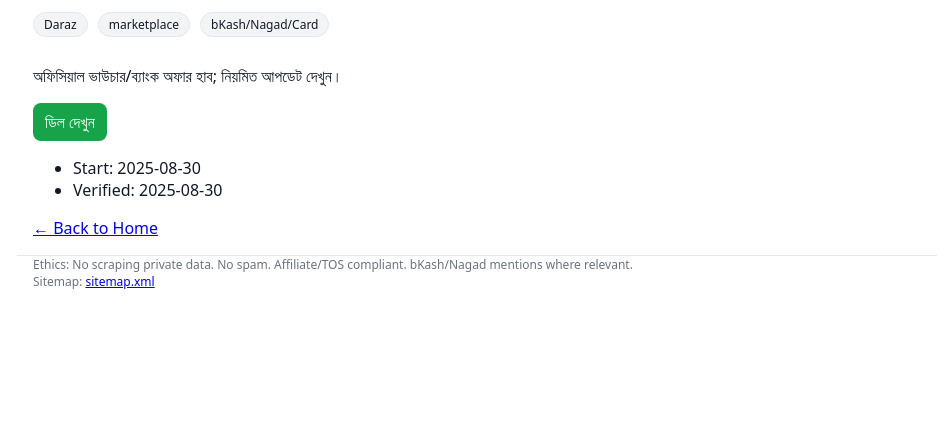
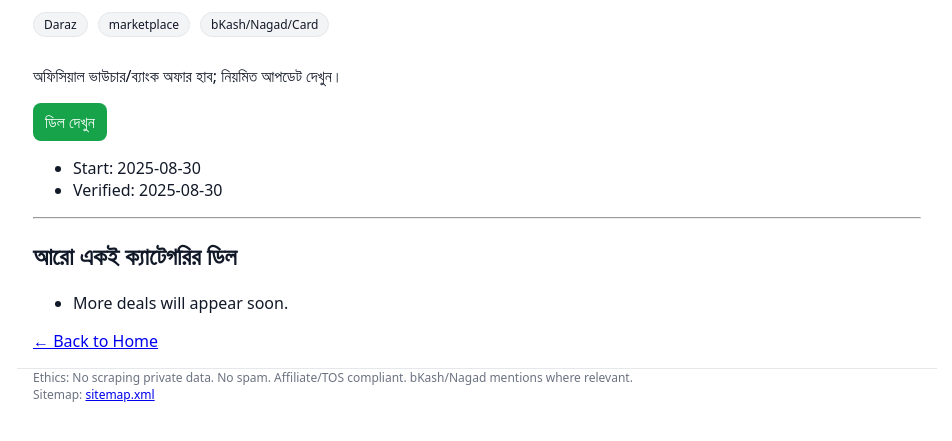
Before and after one commit to CuponBarta/CuponBarta, an Eleventy site: page src/deal/deal.njk in a window 1280 px wide. Shown: the part 155-596 px from the top of the page, without its empty margins (163-1115 px from the left). Built offline with nearby package versions, Linux system fonts and the light colour scheme; Eleventy itself is replaced by a stand-in of ours; files that its build step writes are made by us from their sources.

Commit message:
Update deal.njk

```diff
--- a/src/deal/deal.njk
+++ b/src/deal/deal.njk
@@ -46,4 +46,19 @@ layout: layouts/base.njk
   {% if deal.verified_at %}<li>Verified: {{ deal.verified_at }}</li>{% endif %}
 </ul>
 
+<hr>
+<h2>আরো একই ক্যাটেগরির ডিল</h2>
+<ul>
+{% set shown = 0 %}
+{% for r in active_deals %}
+  {% if r.category == deal.category and r.id != deal.id and shown < 4 %}
+    <li><a href="{{ ('deal/' + r.id + '/') | absoluteUrl(site.baseUrl) }}">{{ r.title_bn or r.title_en }}</a></li>
+    {% set shown = shown + 1 %}
+  {% endif %}
+{% endfor %}
+{% if shown == 0 %}
+  <li>More deals will appear soon.</li>
+{% endif %}
+</ul>
+
 <p><a href="{{ '/' | absoluteUrl(site.baseUrl) }}">← Back to Home</a></p>
```
